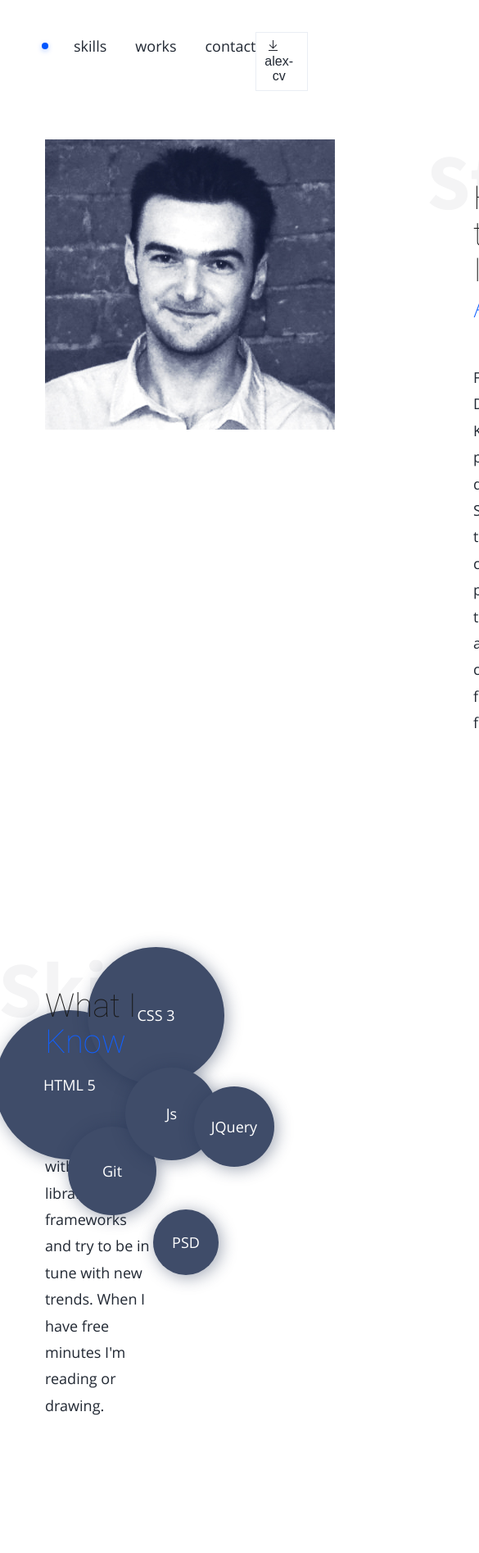
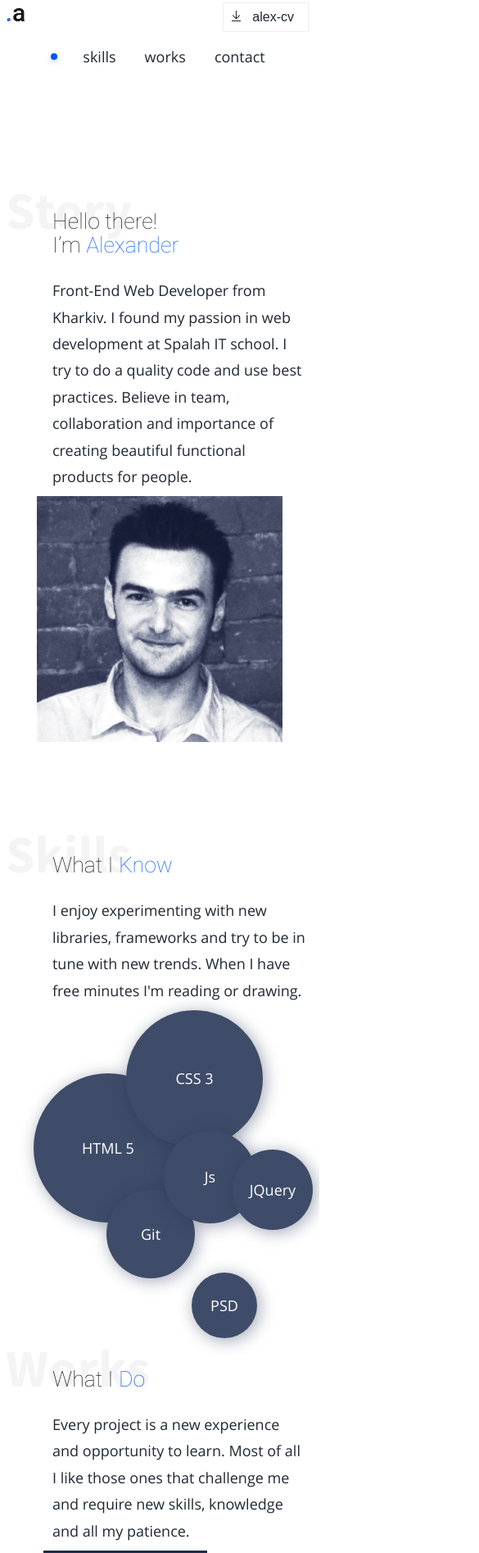
Before and after one commit to kwalx/About, a website: page app/index.html in a window 390 px wide. Shown: the top 1894 px of the page at 82% size, 585 px wide, since content can reach past the window. Drawn offline with Linux system fonts and the light colour scheme.

Commit message:
+ mediaqs

```diff
--- a/app/css/styles.css
+++ b/app/css/styles.css
@@ -43,7 +43,9 @@ body
     box-sizing: border-box;
 }
 
-*
+*,
+*::before,
+*::after
 {
     box-sizing: inherit;
 }
@@ -56,20 +58,11 @@ p
 {
     margin: 0;
 }
+
 h2,
 h4
 {
     font-weight: normal;
-}
-
-body
-{
-    font: 18px/1.2 'open_sansregular', sans-serif;
-
-    padding-top: 120px;
-
-    color: #212833;
-    background-color: #fff;
 }
 
 ul
@@ -84,6 +77,24 @@ a
     text-decoration: none;
 }
 
+img
+{
+    width: 100%;
+    height: auto;
+
+    vertical-align: top;
+}
+
+body
+{
+    font: 18px/1.2 'open_sansregular', sans-serif;
+
+    padding-top: 120px;
+
+    color: #212833;
+    background-color: #fff;
+}
+
 [class*='-container']
 {
     display: -webkit-box;
@@ -95,6 +106,8 @@ a
     margin: 0 auto;
     padding: 0 55px;
 
+    -ms-flex-wrap: wrap;
+        flex-wrap: wrap;
     -webkit-box-orient: horizontal;
     -webkit-box-direction: normal;
     -ms-flex-direction: row;
@@ -105,12 +118,16 @@ a
 
 [class*='-section']
 {
-    margin-top: 50px;
-    margin-bottom: 250px;
+    margin-top: 150px;
 }
-[class*='-section']:last-child
+
+.flex-container-reverse
 {
-    margin-bottom: 0;
+        flex-direction: row-reverse;
+
+    -webkit-box-orient: horizontal;
+    -webkit-box-direction: reverse;
+    -ms-flex-direction: row-reverse;
 }
 
 /* Header */
@@ -134,6 +151,8 @@ a
     padding-top: 46px;
     padding-bottom: 46px;
 
+    -ms-flex-wrap: wrap;
+        flex-wrap: wrap;
     -webkit-box-orient: horizontal;
     -webkit-box-direction: normal;
     -ms-flex-direction: row;
@@ -141,7 +160,6 @@ a
     -ms-flex-pack: justify;
     justify-content: space-between;
 }
-
 .header-logo
 {
     width: 22px;
@@ -154,7 +172,6 @@ a
     -ms-flex-preferred-size: 14%;
     flex-basis: 14%;
 }
-
 .header-logo a
 {
     display: block;
@@ -245,7 +262,27 @@ a
 /* Story Section */
 .picture-frame
 {
-    margin-right: 113px;
+    -ms-flex-preferred-size: 50%;
+    flex-basis: 50%;
+}
+.text-block
+{
+    -ms-flex-preferred-size: 50%;
+    flex-basis: 50%;
+}
+
+.story-section .picture-frame
+{
+    min-width: 250px;
+    margin-right: 11%;
+
+    -ms-flex-preferred-size: 40%;
+    flex-basis: 40%;
+}
+.story-section .text-block
+{
+    -ms-flex-preferred-size: 49%;
+    flex-basis: 49%;
 }
 .text-block-inner
 {
@@ -284,36 +321,12 @@ a
 
 /* Skills Section */
 
-.flex-container-reverse
-{
-        flex-direction: row-reverse;
-
-    -ms-flex-pack: distribute;
-    justify-content: space-around;
-    -webkit-box-orient: horizontal;
-    -webkit-box-direction: reverse;
-    -ms-flex-direction: row-reverse;
-}
-
-.flex-container-reverse .picture-frame
+.skills-section .picture-frame
 {
     position: relative;
 
+    min-height: 300px;
     margin-right: 0;
-
-    -ms-flex-preferred-size: 50%;
-    flex-basis: 50%;
-}
-
-.flex-container-reverse .text-block
-{
-    -ms-flex-preferred-size: 50%;
-    flex-basis: 50%;
-}
-
-.flex-container-reverse .text-block-inner
-{
-    padding-left: 0;
 }
 .skill
 {
@@ -388,6 +401,7 @@ a
 }
 
 /* Works Section */
+
 .works-section .picture-frame
 {
     margin-right: 0;
@@ -436,7 +450,7 @@ a
 }
 .work:nth-child(1)
 {
-    margin-left: 157px;
+    margin-left: 32%;
 }
 .work:nth-child(2)
 {
@@ -449,7 +463,7 @@ a
 .work:nth-child(3)
 {
     margin-top: -88px;
-    margin-left: 209px;
+    margin-left: 42%;
 }
 .work-title
 {
@@ -466,9 +480,6 @@ a
 .contact-section .text-block
 {
     margin-bottom: 100px;
-
-    -ms-flex-preferred-size: 70%;
-    flex-basis: 70%;
 }
 .tagline,
 .email,
@@ -491,3 +502,93 @@ a
 
     background: url('../img/bg-contact-section.png') no-repeat;
 }
+
+/* Media Queries */
+@media (max-width: 980px)
+{
+    .works-section
+    {
+    }
+    .works-section .text-block
+    {
+        -ms-flex-preferred-size: 45%;
+        flex-basis: 45%;
+    }
+}
+
+@media (max-width: 780px)
+{
+    [class*='-section']
+    {
+        margin-top: 100px;
+    }
+    [class*='-section'] [class*='-container']
+    {
+        display: block;
+
+        padding: 0 8px;
+    }
+    .header .header-container
+    {
+        padding: 10px 8px 20px;
+    }
+    .header-logo,
+    .download
+    {
+        -ms-flex-preferred-size: 49%;
+        flex-basis: 49%;
+    }
+    .download
+    {
+        text-align: right;
+    }
+    .header-navigation
+    {
+        margin-top: 20px;
+
+        text-align: center;
+
+        -ms-flex-preferred-size: 100%;
+        flex-basis: 100%;
+        -webkit-box-ordinal-group: 2;
+        -ms-flex-order: 1;
+        order: 1;
+    }
+    .heading
+    {
+        font-size: 26.66667px;
+
+        margin-bottom: 25px;
+        padding-top: 26.66667px;
+    }
+    .heading-shadow
+    {
+        font-size: 64px;
+    }
+    .story-section .picture-frame
+    {
+        max-width: 300px;
+        margin: 0 auto;
+    }
+    .work
+    {
+        width: 200px;
+        height: 200px;
+    }
+    .work:nth-child(1)
+    {
+        margin-left: 12%;
+    }
+    .work:nth-child(3)
+    {
+        margin-left: 22%;
+    }
+}
+
+@media (max-width: 330px)
+{
+    [class*='-container']
+    {
+        padding: 0 8px;
+    }
+}
--- a/app/index.html
+++ b/app/index.html
@@ -7,7 +7,7 @@
   <meta http-equiv="X-UA-Compatible" content="ie=edge">
   <title>Document</title>
   <link rel="stylesheet" href="css/styles.css">
-  <script defer async src="js/main.js"></script>
+  <!--<script defer async src="js/main.js"></script>-->
 </head>
 
 <body>
@@ -33,11 +33,8 @@
   <!-- End Header -->
 
   <!-- Story Section -->
-  <section class="story-section" id="story-section">
-    <div class="story-container">
-      <div class="photo-block picture-frame">
-        <img src="img/img-main-photo.jpg" alt="Photography">
-      </div>
+  <section class="story-section section" id="story-section">
+    <div class="story-container flex-container-reverse">
       <div class="text-block">
         <div class="text-block-inner">
           <h2 class="heading">
@@ -50,21 +47,16 @@
           </div>
         </div>
       </div>
+      <div class="photo-block picture-frame">
+        <img src="img/img-main-photo.jpg" alt="Photography">
+      </div>
     </div>
   </section>
   <!-- End Story Section -->
 
   <!-- Skills Section -->
-  <section class="skills-section" id="skills-section">
-    <div class="skills-container flex-container-reverse">
-      <div class="picture-frame" id="skills-box">
-        <em class="skill">HTML 5</em>
-        <em class="skill">CSS 3</em>
-        <em class="skill">Git</em>
-        <em class="skill">Js</em>
-        <em class="skill">JQuery</em>
-        <em class="skill">PSD</em>
-      </div>
+  <section class="skills-section section" id="skills-section">
+    <div class="skills-container">
       <div class="text-block">
         <div class="text-block-inner">
           <h2 class="heading">
@@ -76,13 +68,32 @@
           </div>
         </div>
       </div>
+      <div class="picture-frame" id="skills-box">
+        <em class="skill">HTML 5</em>
+        <em class="skill">CSS 3</em>
+        <em class="skill">Git</em>
+        <em class="skill">Js</em>
+        <em class="skill">JQuery</em>
+        <em class="skill">PSD</em>
+      </div>
     </div>
   </section>
   <!-- End Skills Section -->
 
   <!-- Works Section -->
-  <section class="works-section" id="works-section">
-    <div class="works-container">
+  <section class="works-section section" id="works-section">
+    <div class="works-container flex-container-reverse">
+      <div class="text-block">
+        <div class="text-block-inner">
+          <h2 class="heading">
+            <strong class="heading-shadow">Works</strong> <span class="heading-part-1">What I </span><span class="heading-part-2">Do</span>
+          </h2>
+          <div class="text">
+            <p>Every project is a new experience and opportunity to learn. Most of all I like those ones that challenge me and
+              require new skills, knowledge and all my patience.</p>
+          </div>
+        </div>
+      </div>
       <div class="picture-frame">
         <div class="work">
           <a href="#" class="work-inner">
@@ -100,27 +111,13 @@
           </a>
         </div>
       </div>
-      <div class="text-block">
-        <div class="text-block-inner">
-          <h2 class="heading">
-            <strong class="heading-shadow">Works</strong> <span class="heading-part-1">What I </span><span class="heading-part-2">Do</span>
-          </h2>
-          <div class="text">
-            <p>Every project is a new experience and opportunity to learn. Most of all I like those ones that challenge me and
-              require new skills, knowledge and all my patience.</p>
-          </div>
-        </div>
-      </div>
     </div>
   </section>
   <!-- End Works Section -->
 
   <!-- Contact Section -->
-  <section class="contact-section" id="contact-section">
-    <div class="contact-container flex-container-reverse">
-      <div class="picture-frame">
-        <div class="bg-contact"></div>
-      </div>
+  <section class="contact-section section" id="contact-section">
+    <div class="contact-container">
       <div class="text-block">
         <div class="text-block-inner">
           <h2 class="heading">
@@ -134,9 +131,14 @@
           </div>
         </div>
       </div>
+      <div class="picture-frame">
+        <div class="bg-contact"></div>
+      </div>
     </div>
   </section>
   <!-- End Contact Section -->
+
+  <script src="js/main.js"></script>
 </body>
 
 </html>
--- a/appIn/cssIn/styleIn.css
+++ b/appIn/cssIn/styleIn.css
@@ -52,6 +52,7 @@
 
   --flex-container: {
     display: flex;
+    flex-wrap: wrap;
     flex-direction: row;
     justify-content: space-between;
   }
@@ -62,7 +63,9 @@ body {
   box-sizing: border-box;
 }
 
-* {
+*,
+*::before,
+*::after {
   box-sizing: inherit;
 }
 
@@ -73,16 +76,10 @@ ul,
 p {
   margin: 0;
 }
+
 h2,
 h4 {
   font-weight: normal;
-}
-
-body {
-  font: var(--FSizeMain)/1.2 "open_sansregular", sans-serif;
-  color: var(--colorMain);
-  background-color: var(--bgPage);
-  padding-top: 120px;
 }
 
 ul {
@@ -94,6 +91,19 @@ a {
   text-decoration: none;
 }
 
+img {
+  width: 100%;
+  height: auto;
+  vertical-align: top;
+}
+
+body {
+  font: var(--FSizeMain)/1.2 "open_sansregular", sans-serif;
+  color: var(--colorMain);
+  background-color: var(--bgPage);
+  padding-top: 120px;
+}
+
 [class*="-container"] {
   max-width: var(--widthMain);
   margin: 0 auto;
@@ -102,11 +112,11 @@ a {
 }
 
 [class*="-section"] {
-  margin-top: 50px;
-  margin-bottom: 250px;
+  margin-top: 150px;
 }
-[class*="-section"]:last-child {
-  margin-bottom: 0;
+
+.flex-container-reverse {
+  flex-direction: row-reverse;
 }
 
 /* Header */
@@ -123,7 +133,6 @@ a {
   padding-top: 46px;
   padding-bottom: 46px;
 }
-
 .header-logo {
   text-indent: -9999px;
   width: 22px;
@@ -190,7 +199,20 @@ a {
 
 /* Story Section */
 .picture-frame {
-  margin-right: 113px;
+  flex-basis: 50%;
+}
+.text-block {
+  flex-basis: 50%;
+}
+.story-section {
+  & .picture-frame {
+    flex-basis: 40%;
+    min-width: 250px;
+    margin-right: 11%;
+  }
+  & .text-block {
+    flex-basis: 49%;
+  }
 }
 .text-block-inner {
   padding: 8px 8px 8px 56px;
@@ -228,20 +250,11 @@ a {
   --sizeSkill5: 98px;
   --sizeSkill6: 80px;
 }
-
-.flex-container-reverse {
-  justify-content: space-around;
-  flex-direction: row-reverse;
+.skills-section {
   & .picture-frame {
+    min-height: 300px;
     margin-right: 0;
     position: relative;
-    flex-basis: 50%;
-  }
-  & .text-block {
-    flex-basis: 50%;
-  }
-  & .text-block-inner {
-    padding-left: 0;
   }
 }
 .skill {
@@ -301,8 +314,10 @@ a {
   --bgWorksBoxesHover: color(#125df5 alpha(-25%));
   --bgWorksShadow: 14px 14px 45px 5px rgba(18, 93, 245, .25);
 }
-.works-section .picture-frame {
-  margin-right: 0;
+.works-section {
+  & .picture-frame {
+    margin-right: 0;
+  }
 }
 .work-inner {
   display: block;
@@ -335,7 +350,7 @@ a {
   }
 }
 .work:nth-child(1) {
-  margin-left: 157px;
+  margin-left: 32%;
 }
 .work:nth-child(2) {
   margin-top: -98px;
@@ -344,7 +359,7 @@ a {
   }
 }
 .work:nth-child(3) {
-  margin-left: 209px;
+  margin-left: 42%;
   margin-top: -88px;
 }
 .work-title {
@@ -357,7 +372,6 @@ a {
     flex-basis: 30%;
   }
   & .text-block {
-    flex-basis: 70%;
     margin-bottom: 100px;
   }
 }
@@ -377,3 +391,66 @@ a {
   width: 357px;
   height: 389px;
 }
+
+/* Media Queries */
+@media (width <= 980px) {
+  .works-section {
+    & .text-block {
+      flex-basis: 45%;
+    }
+  }
+}
+
+@media (width <= 780px) {
+  [class*="-section"] {
+    margin-top: 100px;
+  }
+  [class*="-section"] [class*="-container"] {
+    display: block;
+    padding: 0 8px;
+  }
+  .header .header-container {
+    padding: 10px 8px 20px;
+  }
+  .header-logo,
+  .download {
+    flex-basis: 49%;
+  }
+  .download {
+    text-align: right;
+  }
+  .header-navigation {
+    margin-top: 20px;
+    flex-basis: 100%;
+    order: 1;
+    text-align: center;
+  }
+  .heading {
+    font-size: calc(var(--FSizePageHeading) / 1.5);
+    padding-top: calc(var(--FSizePageHeading) / 1.5);
+    margin-bottom: 25px;
+  }
+  .heading-shadow {
+    font-size: calc(var(--FSizeShadowHeading) / 1.5);
+  }
+  .story-section .picture-frame {
+    max-width: 300px;
+    margin: 0 auto;
+  }
+  .work {
+    width: 200px;
+    height: 200px;
+  }
+  .work:nth-child(1) {
+    margin-left: 12%;
+  }
+  .work:nth-child(3) {
+    margin-left: 22%;
+  }
+}
+
+@media (width <= 330px) {
+  [class*="-container"] {
+    padding: 0 8px;
+  }
+}
```
Also changed, not shown: app/js/main.js (+14 -1 lines), appIn/indexIn.html (+36 -34 lines), appIn/jsIn/scriptIn.js (+14 -1 lines).
